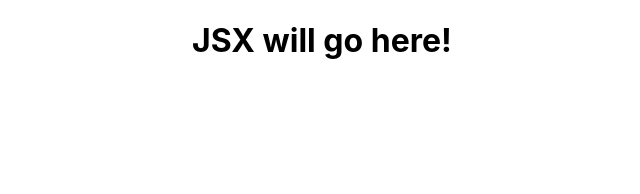
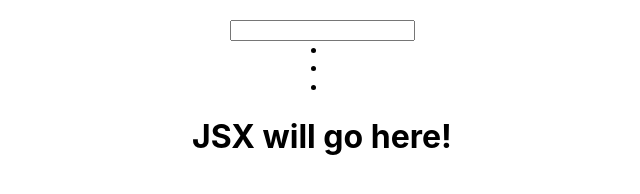
Before and after one commit to ElijahBurke/bc14_w5d2_workshop_usestate_pt2-benhensor, a React app: page / in a window 1280 px wide. Shown: the whole page, without its empty margins (318-958 px from the left). Built offline with nearby package versions, Linux system fonts and the light colour scheme.

Commit message:
tasks complete

```diff
--- a/src/components/App/App.css
+++ b/src/components/App/App.css
@@ -36,3 +36,7 @@
     transform: rotate(360deg);
   }
 }
+
+.textInput {
+  margin-top: 20px;
+}
--- a/src/components/App/App.js
+++ b/src/components/App/App.js
@@ -1,12 +1,34 @@
+// imports of other components
 import React from "react";
+import {useState} from 'react';
 import "./App.css";
+import Input from "../Input";
+import Item from "../Item";
 
+
+
+// create component function called App
 function App() {
+  // create a state variable called text and a function to update it called setText
+  const [text, setText] = useState("");
+  // create a function called handleChange that takes in an event as an argument
+  function handleChange(event) {
+    // call the setText function with the value from the event
+    setText(event.target.value);
+  }
+  // return the JSX
   return (
+    // return a div with the Input component and the Item component
     <div className="App">
+      {/* pass the handleChange function to the Input component as the onChange prop */}
+      <Input onChange={handleChange} value={text}/>
+      {/* pass the text state variable to the Item component as the text prop */}
+      <Item text={text} font="Arial"/>
+      <Item text={text} font="Roboto"/>
+      <Item text={text} font="Fantasy"/>
       <h1>JSX will go here!</h1>
     </div>
   );
 }
-
+// export the component
 export default App;
--- a/src/components/Input/index.js
+++ b/src/components/Input/index.js
@@ -0,0 +1,10 @@
+// import React from 'react';
+import React from 'react';
+
+// create component function called Input that takes in props as an argument
+function Input(props) {
+  // return an input element with the onChange and value props
+  return <input className="textInput" type="text" onChange={props.onChange} value={props.value}></input>;
+}
+// export the component
+export default Input;
--- a/src/components/Item/index.js
+++ b/src/components/Item/index.js
@@ -0,0 +1,12 @@
+// import React from 'react';
+import React from 'react';
+
+// create component function called Item that takes in props as an argument
+function Item(props) {
+  return (
+    // return a list item with the text from props and the font from props
+    <li style={{fontFamily: props.font}}>{props.text}</li>
+  );
+}
+// export the component
+export default Item;
```
Also changed, not shown: 2 other files.
